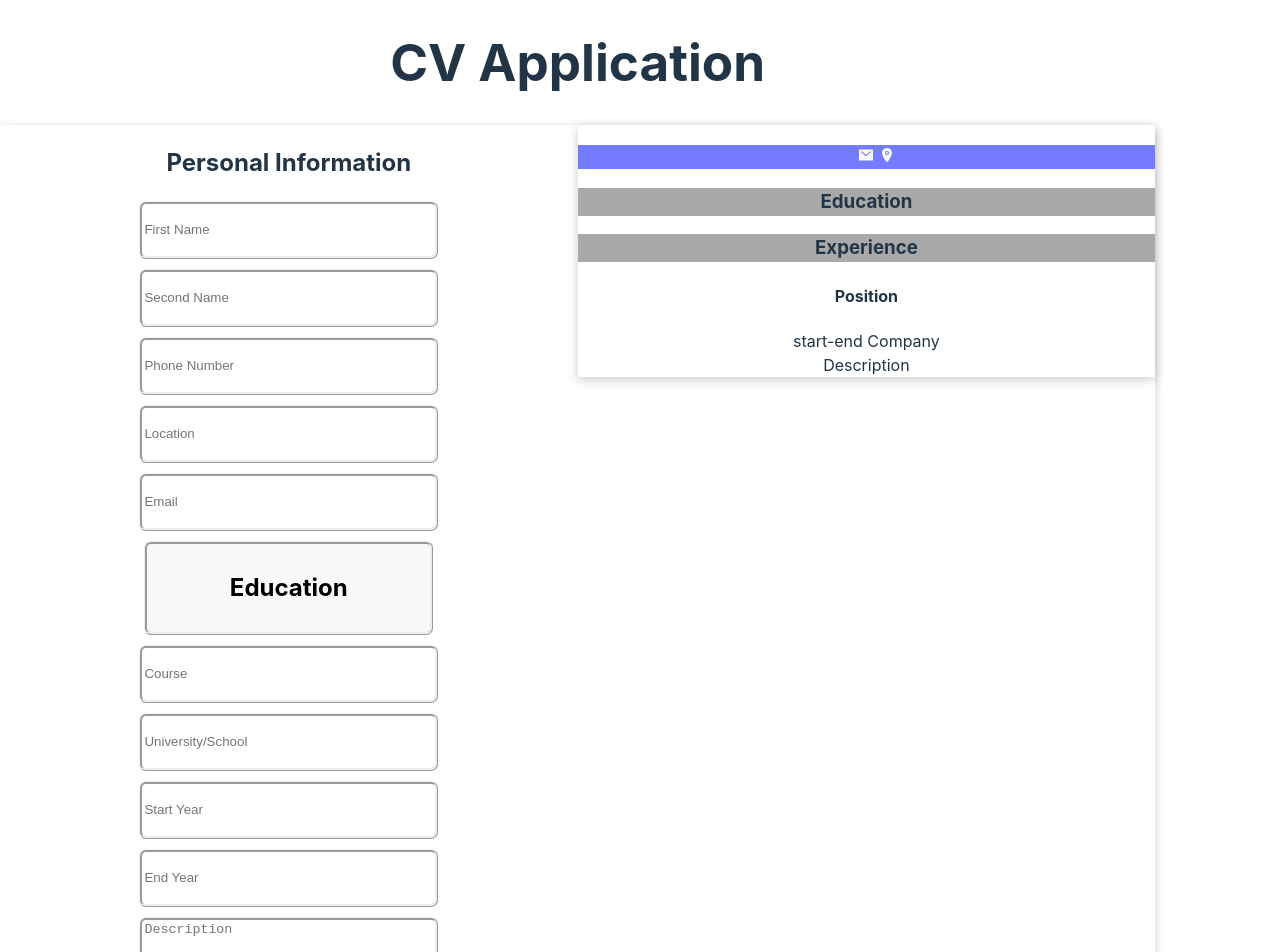
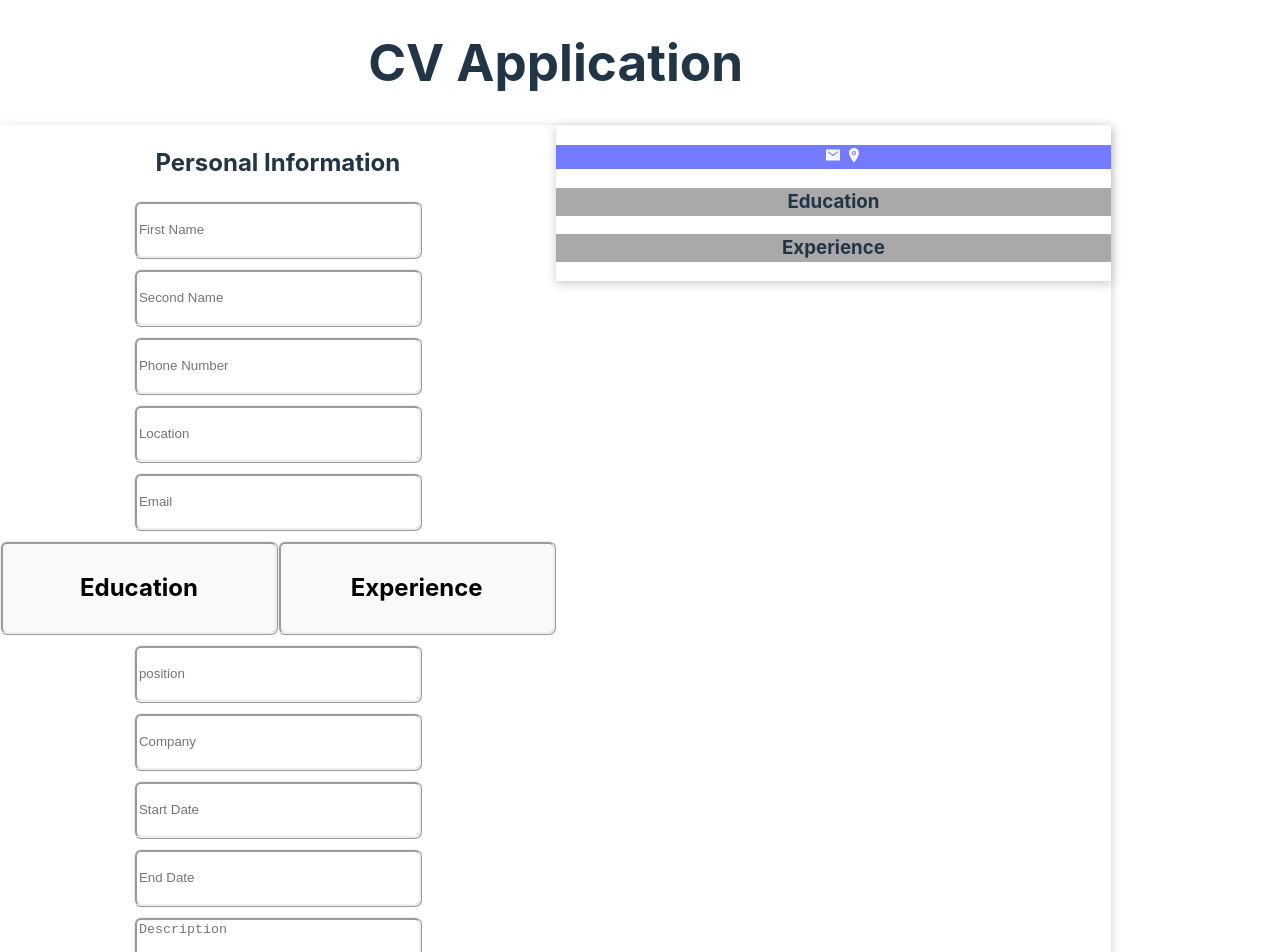
Before and after one commit to Aswin110/CV-application, a React (Vite) app: page / in a window 1280 px wide. Shown: the top 952 px of the page. Built offline with nearby package versions, Linux system fonts and the light colour scheme; some icons are missing.

Commit message:
completed experience part

```diff
--- a/src/assets/components/education.jsx
+++ b/src/assets/components/education.jsx
@@ -3,7 +3,7 @@ import { useState } from "react"
 // import { IoIosArrowDown } from "react-icons/io";
 
 function Education ({addEducation, education, deleteEducation, saveEducation}) {
-    const [show, setShow] = useState(true)
+    const [show, setShow] = useState(false)
     const [view, setView] = useState(true)
     return (
         <>
@@ -26,7 +26,7 @@ function Education ({addEducation, education, deleteEducation, saveEducation}) {
                 <button onClick={()=>setView(!view)}>
                     {edu.course}
                 </button>
-                {view?(
+                {view ? (
                 <form key={edu.id} onSubmit={(e) => saveEducation(edu.id, e)}>
                     <input type="text" placeholder="Course" defaultValue={edu.course}></input>
                     <input type="text" placeholder="University/School" defaultValue={edu.university}></input>
--- a/src/assets/components/experience.jsx
+++ b/src/assets/components/experience.jsx
@@ -1,7 +1,8 @@
 import { useState } from "react"
 
 function Experience ({addExperience, experience, saveExperience, deleteExperience}) {
-    const [show, setShow] = useState(false)
+    const [show, setShow] = useState(true)
+    const [view, setView] = useState(true)
     return (
         <>
             <button onClick={()=>setShow(!show)}>
@@ -10,11 +11,29 @@ function Experience ({addExperience, experience, saveExperience, deleteExperienc
             {show?(<form onSubmit={addExperience}>
                 <input type="text" placeholder="position"/>
                 <input type="text" placeholder="Company"/>
-                <input type="date" placeholder="Start Date"/>
-                <input type="date" placeholder="End Date"/>
+                <input type="number" placeholder="Start Date"/>
+                <input type="number" placeholder="End Date"/>
                 <textarea type="text" placeholder="Description"/>
                 <button type="submit" >Add</button>
             </form>):''}
+            {experience.map((exp)=>{
+                return(
+                    <div key={exp.id}>
+                        <button onClick={()=>setView(!view)}>
+                            {exp.position}
+                        </button>
+                        {view ? (<form  onSubmit={(e) => saveExperience(exp.id, e)}>
+                            <input type="text" placeholder="Position" defaultValue={exp.position}/>
+                            <input type="text" placeholder="Company" defaultValue={exp.company}/>
+                            <input type="number" placeholder="Start Date" defaultValue={exp.start}/>
+                            <input type="number" placeholder="End Date" defaultValue={exp.end}/>
+                            <textarea type="text" placeholder="Description" defaultValue={exp.description}/>
+                            <button type="submit" >Save</button>
+                            <button onClick={(e)=>deleteExperience(exp.id, e)}>Delete</button>
+                        </form>) : '' }
+                    </div>
+                )
+            })}
         </>
     )
 }
--- a/src/assets/components/preview.jsx
+++ b/src/assets/components/preview.jsx
@@ -2,7 +2,7 @@ import { FaPhone } from "react-icons/fa6";
 import { IoMailSharp } from "react-icons/io5";
 import { IoLocation } from "react-icons/io5";
 
-function Preview({firstName, secondName, phoneNumber, email, location, education}) {
+function Preview({firstName, secondName, phoneNumber, email, location, education, experience}) {
     return (
         <>
             <div className="cv-preview">
@@ -13,7 +13,8 @@ function Preview({firstName, secondName, phoneNumber, email, location, education
                 <div className="education heading">
                     <h3>Education</h3>
                     {education.map((edu) => {
-                        return (<div key={edu.id}>
+                        return (
+                        <div key={edu.id}>
                             <h4>{edu.course}</h4>
                             <div>
                                 <span>{edu.start}-{edu.end} </span><span>{edu.university} </span>
@@ -25,11 +26,17 @@ function Preview({firstName, secondName, phoneNumber, email, location, education
                 </div>
                 <div className="Experience heading">
                     <h3>Experience</h3>
-                    <h4>Position</h4>
+                    { experience.map((exp) => {
+                        return(
+                            <div key={exp.id}>
+                                <h4>{exp.position}</h4>
                                 <div>
-                        <span>start-end </span><span>Company </span>
+                                    <span>{exp.start} - {exp.end} </span><span>{exp.company} </span>
                                 </div>
-                    <div>Description</div>
+                                <div>{exp.description}</div>
+                            </div>
+                        )
+                    })}
                 </div>
             </div>
 
--- a/src/content.jsx
+++ b/src/content.jsx
@@ -12,6 +12,7 @@ function Content() {
     const [location, setLocation] = useState(null);
     const [email, setEmail] = useState(null);
     const [education, setEducation] = useState([]);
+    const [experience, setExperience] = useState([]);
 
     function putFirstName (e) {
         setFirstName(e.target.value);
@@ -46,11 +47,29 @@ function Content() {
 
     }
 
+    function addExperience (e) {
+        e.preventDefault();
+        let id = uuidv4();
+        let position = e.target[0].value;
+        let company = e.target[1].value;
+        let start = e.target[2].value;
+        let end = e.target[3].value;
+        let description = e.target[4].value;
+        let experienceObj = { id, position, company, start, end, description }
+        setExperience((experience) => [...experience, experienceObj]);
+    }
+
     function deleteEducation (id, e) {
         e.preventDefault();
         let eduId = education.filter((edu)=> edu.id !== id);
         setEducation(eduId);
 
+    }
+
+    function deleteExperience (id, e) {
+        e.preventDefault();
+        let expId = experience.filter((exp) => exp.id !== id)
+        setExperience(expId);
     }
 
     function saveEducation (id, e) {
@@ -63,16 +82,29 @@ function Content() {
         let updatedEducation = {id, course, university, start, end, description}
         setEducation(education.map((edu)=> {
             if (edu.id === id) {
-                console.log('true')
                 return {...edu, ...updatedEducation};
             } else {
-                console.log('true')
                 return edu;
             }
-            }))
-        }
-        console.log('education', education);
+        }))
+    }
 
+    function saveExperience (id, e ){
+        e.preventDefault();
+        let course = e.target[0].value;
+        let university = e.target[1].value;
+        let start = e.target[2].value;
+        let end = e.target[3].value;
+        let description = e.target[4].value;
+        let updatedExperience = { id, course, university, start, end, description}
+        setExperience(experience.map((exp) => {
+            if (exp.id === id) {
+                return {...exp, ...updatedExperience};
+            } else {
+                return exp;
+            }
+        }))
+    }
 
     return (
         <>
@@ -86,12 +118,17 @@ function Content() {
                         putEmail = {putEmail}
                     />
                     <Education
-                        addEducation={addEducation}
-                        education={education}
-                        deleteEducation={deleteEducation}
-                        saveEducation={saveEducation}
+                        addEducation = {addEducation}
+                        education = {education}
+                        deleteEducation = {deleteEducation}
+                        saveEducation = {saveEducation}
                     />
-                    <Experience/>
+                    <Experience
+                        addExperience={ addExperience }
+                        experience = {experience}
+                        deleteExperience = {deleteExperience}
+                        saveExperience = {saveExperience}
+                    />
                 </div>
                 <div className="preview">
                     <Preview
@@ -101,6 +138,7 @@ function Content() {
                         email = {email}
                         location = {location}
                         education = {education}
+                        experience = {experience}
                     />
                 </div>
             </div>
```
Lines whose indentation alone changed are shown as unchanged.
